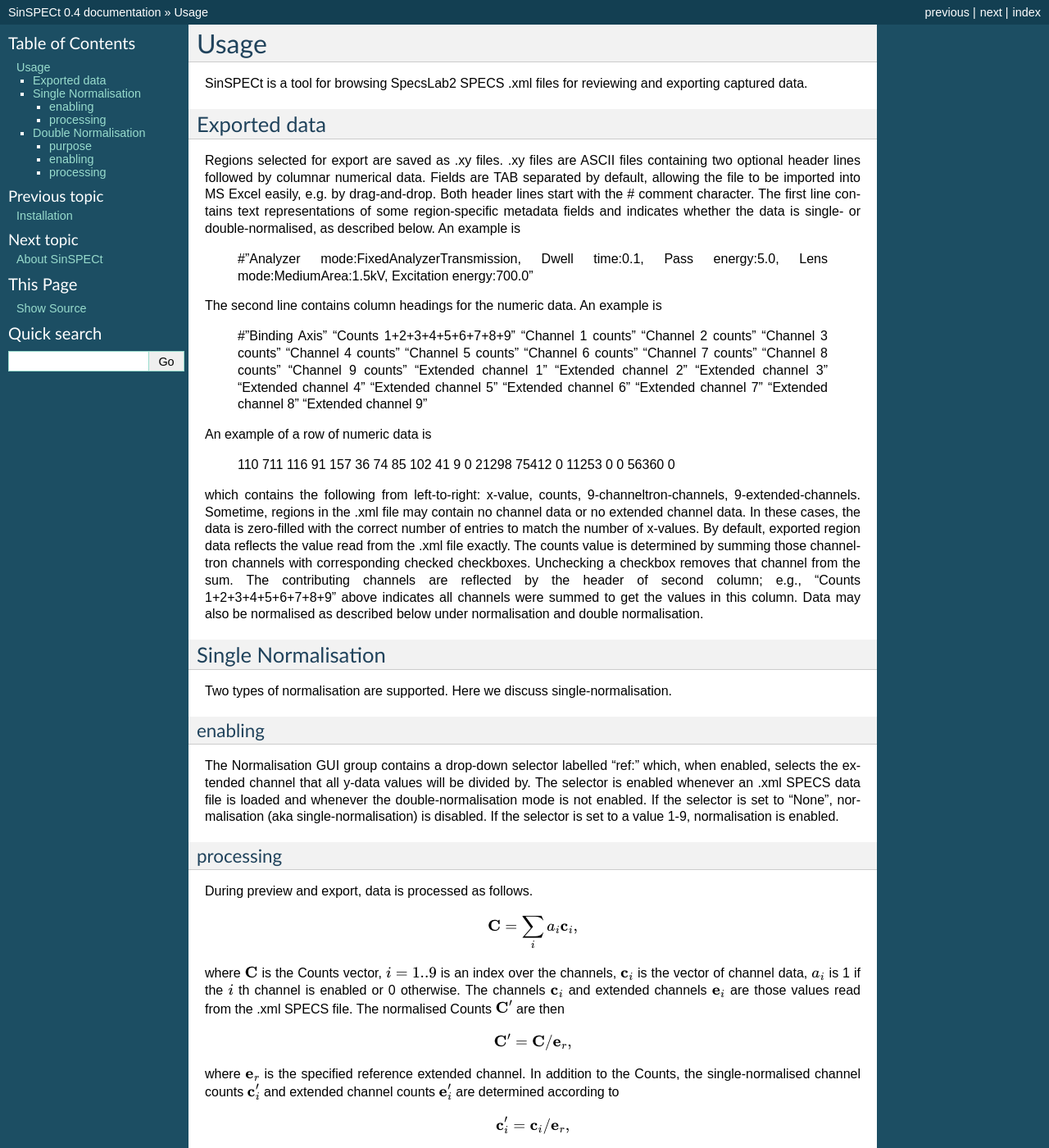
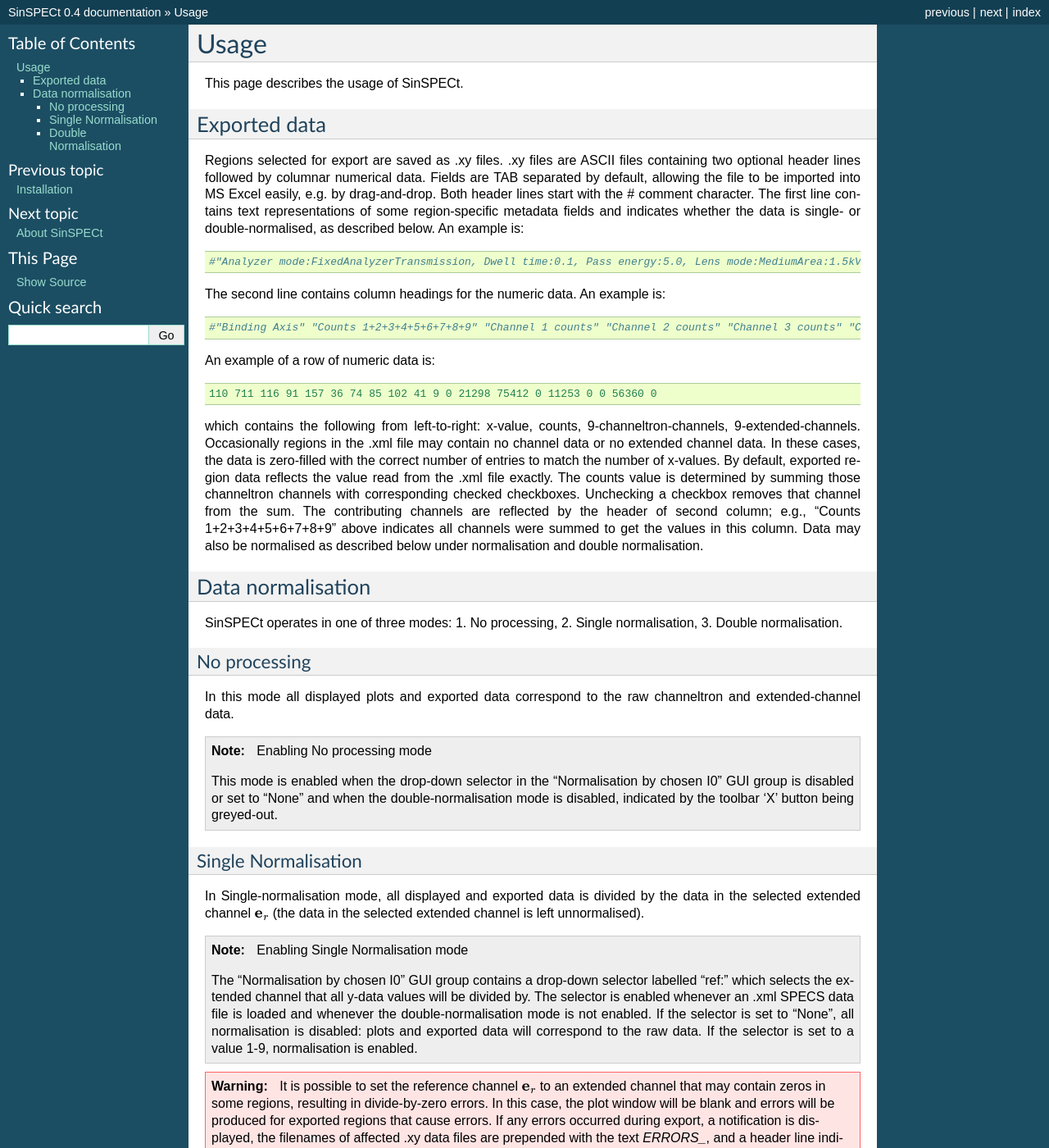
Before and after one commit to AustralianSynchrotron/sinspect, a Sphinx documentation site: the page built from docs/usage.rst, in a window 1280 px wide and 1400 px high. Shown: the whole window at 82% size. Built offline with Sphinx 7.4.7, drawn with Linux system fonts in a browser that asks for light colours; formulas are drawn with MathJax 3; some of the changed text lies outside the part shown.

Commit message:
Improved docs to reflect new UI

```diff
--- a/docs/usage.rst
+++ b/docs/usage.rst
@@ -6,36 +6,50 @@
 Usage
 *****
 
-SinSPECt is a tool for browsing SpecsLab2 SPECS .xml files for reviewing and exporting captured data.
+This page describes the usage of SinSPECt.
 
 Exported data
 =============
 Regions selected for export are saved as .xy files.
 .xy files are ASCII files containing two optional header lines followed by columnar numerical data. Fields are TAB separated by default, allowing the file to be imported into MS Excel easily, e.g. by drag-and-drop.
-Both header lines start with the # comment character. The first line contains text representations of some region-specific metadata fields and indicates whether the data is single- or double-normalised, as described below. An example is
+Both header lines start with the # comment character. The first line contains text representations of some region-specific metadata fields and indicates whether the data is single- or double-normalised, as described below. An example is::
 
  #"Analyzer mode:FixedAnalyzerTransmission, Dwell time:0.1, Pass energy:5.0, Lens mode:MediumArea:1.5kV, Excitation energy:700.0"
 
-The second line contains column headings for the numeric data. An example is
+The second line contains column headings for the numeric data. An example is::
 
- #"Binding Axis"	"Counts 1+2+3+4+5+6+7+8+9"	"Channel 1 counts"	"Channel 2 counts"	"Channel 3 counts"	"Channel 4 counts"	"Channel 5 counts"	"Channel 6 counts"	"Channel 7 counts"	"Channel 8 counts"	"Channel 9 counts"	"Extended channel 1"	"Extended channel 2"	"Extended channel 3"	"Extended channel 4"	"Extended channel 5"	"Extended channel 6"	"Extended channel 7"	"Extended channel 8"	"Extended channel 9"
+ #"Binding Axis" "Counts 1+2+3+4+5+6+7+8+9" "Channel 1 counts" "Channel 2 counts" "Channel 3 counts" "Channel 4 counts" "Channel 5 counts" "Channel 6 counts" "Channel 7 counts" "Channel 8 counts" "Channel 9 counts" "Extended channel 1" "Extended channel 2" "Extended channel 3" "Extended channel 4" "Extended channel 5" "Extended channel 6" "Extended channel 7" "Extended channel 8" "Extended channel 9"
 
-An example of a row of numeric data is
+An example of a row of numeric data is::
 
- 110	711	116	91	157	36	74	85	102	41	9	0	21298	75412	0	11253	0	0	56360	0
+ 110 711 116 91 157 36 74 85 102 41 9 0 21298 75412 0 11253 0 0 56360 0
 
-which contains the following from left-to-right: x-value, counts, 9-channeltron-channels, 9-extended-channels. Sometime, regions in the .xml file may contain no channel data or no extended channel data. In these cases, the data is zero-filled with the correct number of entries to match the number of x-values. By default, exported region data reflects the value read from the .xml file exactly. The counts value is determined by summing those channeltron channels with corresponding checked checkboxes. Unchecking a checkbox removes that channel from the sum. The contributing channels are reflected by the header of second column; e.g., "Counts 1+2+3+4+5+6+7+8+9" above indicates all channels were summed to get the values in this column. Data may also be normalised as described below under normalisation and double normalisation.
+which contains the following from left-to-right: x-value, counts, 9-channeltron-channels, 9-extended-channels. Occasionally regions in the .xml file may contain no channel data or no extended channel data. In these cases, the data is zero-filled with the correct number of entries to match the number of x-values. By default, exported region data reflects the value read from the .xml file exactly. The counts value is determined by summing those channeltron channels with corresponding checked checkboxes. Unchecking a checkbox removes that channel from the sum. The contributing channels are reflected by the header of second column; e.g., "Counts 1+2+3+4+5+6+7+8+9" above indicates all channels were summed to get the values in this column. Data may also be normalised as described below under normalisation and double normalisation.
+
+Data normalisation
+==================
+SinSPECt operates in one of three modes: 1. No processing, 2. Single normalisation, 3. Double normalisation.
+
+No processing
+-------------
+In this mode all displayed plots and exported data correspond to the raw channeltron and extended-channel data.
+
+.. note:: Enabling No processing mode
+
+    This mode is enabled when the drop-down selector in the "Normalisation by chosen I0" GUI group is disabled or set to "None" and when the double-normalisation mode is disabled, indicated by the toolbar 'X' button being greyed-out.
 
 Single Normalisation
-====================
-Two types of normalisation are supported. Here we discuss single-normalisation.
+--------------------
+In Single-normalisation mode, all displayed and exported data is divided by the data in the selected extended channel :math:`\textbf{e}_r` (the data in the selected extended channel is left unnormalised).
 
-enabling
---------
-The Normalisation GUI group contains a drop-down selector labelled "ref:" which, when enabled, selects the extended channel that all y-data values will be divided by. The selector is enabled whenever an .xml SPECS data file is loaded and whenever the double-normalisation mode is not enabled. If the selector is set to "None", normalisation (aka single-normalisation) is disabled. If the selector is set to a value 1-9, normalisation is enabled.
+.. note:: Enabling Single Normalisation mode
 
-processing
-----------
+    The "Normalisation by chosen I0" GUI group contains a drop-down selector labelled "ref:" which selects the extended channel that all y-data values will be divided by. The selector is enabled whenever an .xml SPECS data file is loaded and whenever the double-normalisation mode is not enabled. If the selector is set to "None", all normalisation is disabled: plots and exported data will correspond to the raw data. If the selector is set to a value 1-9, normalisation is enabled.
+
+.. warning::
+
+    It is possible to set the reference channel :math:`\textbf{e}_r` to an extended channel that may contain zeros in some regions, resulting in divide-by-zero errors. In this case, the plot window will be blank and errors will be produced for exported regions that cause errors. If any errors occurred during export, a notification is displayed, the filenames of affected .xy data files are prepended with the text *ERRORS_*, and a header line indicating the error is written to the file.
+
 During preview and export, data is processed as follows.
 
 .. math:: \textbf{C} = \sum_i a_i\textbf{c}_i,
@@ -61,23 +75,23 @@ Here, the condition :math:`i \ne r` shows that we choose not to normalise the re
 
 This enables the normalisation procedure to be undone if desired, with access to only the exported data file.
 
+
 Double Normalisation
-====================
+--------------------
+In Double-normalisation mode, all displayed and exported data is divided first by the extended channel specified for that region then further by the ratio of the two channels specified in a reference region (the data in the selected extended channel is left unnormalised).
 
-purpose
--------
-The purpose of double-normalisation is ... (say something about why it's needed).
+.. note:: Enabling Double Normalisation mode
 
-enabling
---------
-The Normalisation GUI group contains a label Region: with the hint "(Set from right-click menu)". Double-normalisation is enabled by setting a reference region :math:`R` by right-clicking on a region in the tree editor and selecting "Set normalisation region". The Region: label then indicates the reference region and a [Clear] button appears, enabling the region to be cleared and double-normalisation to be disabled.
+    Clicking the toolbar bookmark icon enables double normalisation and sets the currently selected region as the reference region :math:`R` . The text *(ref)* appears in the label alongside the reference region in the tree editor to indicate this. Clicking the 'X' button adjacent to the bookmark clears double normalisation mode.
+    When double normalisation is enabled, drop-down selectors appear to the right of the selection panel checkboxes. These enable setting of the extended channels used to compute the double-normalised results.
+    For all regions other than the reference region, the group contains one drop-down selector. This allows selection of the extended channel :math:`\textbf{e}_r` (see description below).
+    For the reference region, the selector panel contains two drop-down selectors that allow setting of the values :math:`s` and :math:`\textbf{e}^R_r` (see description below).
 
-When enabled, the drop-down ref: selector in the Normalisation GUI group is disabled and a new GUI group "Dbl nrm ref" is enabled in the Selector panel next to the Extended Channels group. This group contains one or two drop-down selectors that enable setting of the extended channels. The group contains one drop-down selector for all regions other than the reference region. This allows selection of the extended channel :math:`\textbf{e}_r` described below.
+.. warning::
 
-For the reference region, the selector panel contains two drop-down selectors that allow setting of the values :math:`s` and :math:`\textbf{e}^R_r` described below.
+    It is possible to set the reference extended channel in the current reion :math:`\textbf{e}_r` or that of the reference region :math:`\textbf{e}^R_r` to a channel that may contain zeros in some regions, or whose x-axis ranges differ. In both cases, the plot window will be blank and errors will be produced for exported regions that cause these error types. If any errors occurred during export, a notification is displayed, the filenames of affected .xy data files are prepended with the text *ERRORS_*, and a header line indicating the error is written to the file.
 
-processing
-----------
+
 During preview and export, the double normalised Counts :math:`\textbf{C}''` is
 
 .. math:: \textbf{C}'' = \sum_i a_i\textbf{c}_i/\textbf{e}_r/(M^R/\textbf{e}^R_r),
@@ -100,4 +114,8 @@ and
 
 .. math:: \textbf{e}''_i = \textbf{e}_i/\textbf{e}_r/(M^R/\textbf{e}^R_r).
 
-Unlike the single normalisation case, we do not bother to distinguish the case where :math:`i=r` since the exported file would not contain all the required data to undo the double normalisation procedure.
+As for the single normalisation case, we choose not to normalise the reference extended counts channel data to be identically 1, i.e. the exported values are simply
+
+.. math:: \textbf{e}''_i = \textbf{e}_i, i = r.
+
+In order to enable the normalisation procedure to be undone if desired, a column is appended that contains the :math:`M^R/\textbf{e}^R_r` values, allowing reversal of the processing with access to only the exported data file.
```
Also changed, not shown: docs/index.rst (+16 -1 lines), docs/images/SinSPECt_screenshot_2013-03-25_101225.png (added).
